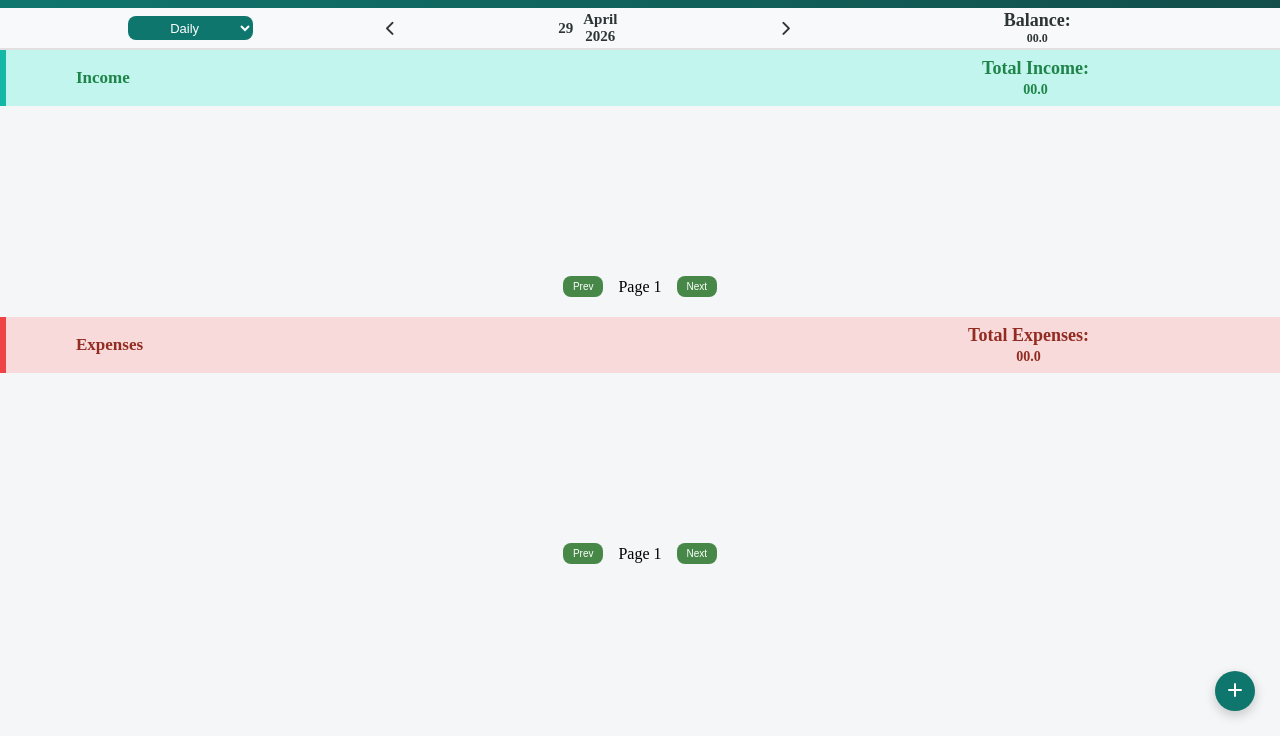
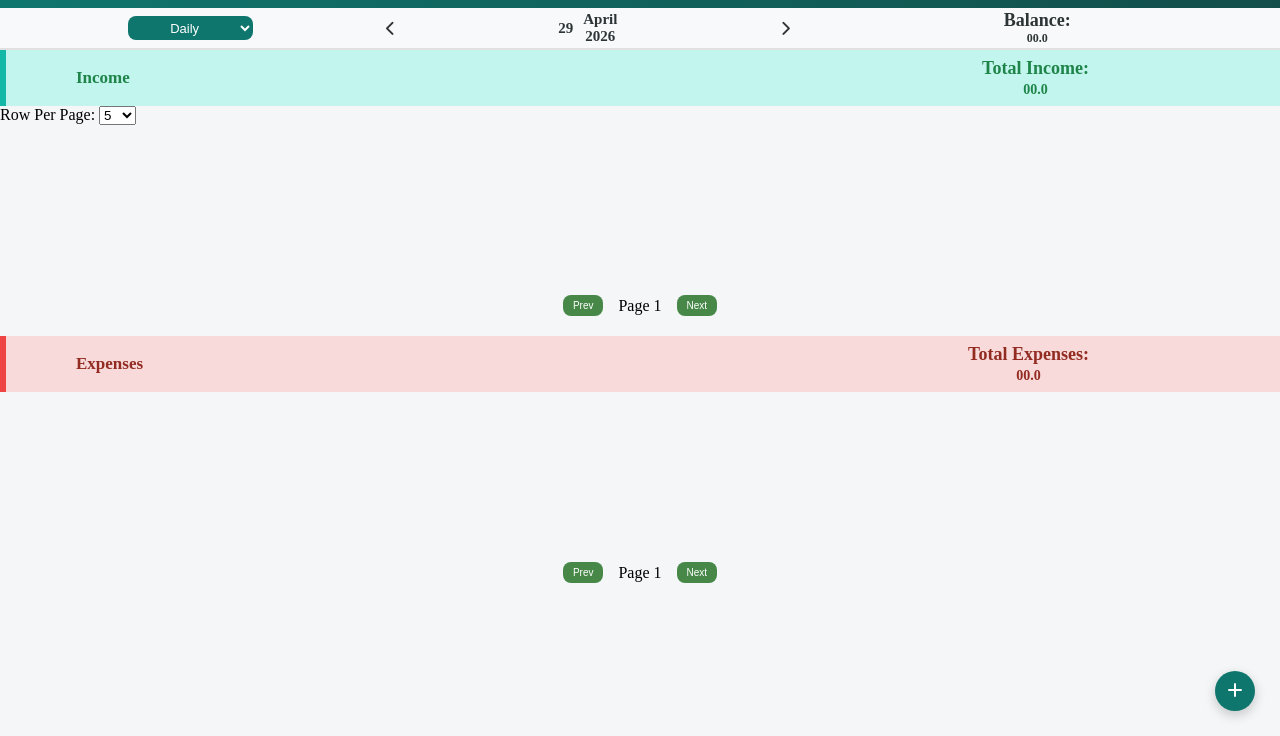
Before and after one commit to atifazaman0421-hub/pagination, a website: page public/HTML/expenseTracker.html in a window 1280 px wide. Shown: the part 64-800 px from the top of the page. Drawn offline with nearby package versions, Linux system fonts and the light colour scheme; no server answers; sample sign-in values are in the browser's storage; a script that the page names is missing.

Commit message:
Update expenseTracker.html

```diff
--- a/public/HTML/expenseTracker.html
+++ b/public/HTML/expenseTracker.html
@@ -76,7 +76,15 @@
           <p id="totalIncome" class="incExpAmount">00.0</p>
         </div>
       </div>
-
+      <div>
+        <label for="rowPerPage">Row Per Page:</label>
+        <select name="rowPerPage" id="rowPerPage">
+          <option value="5">5</option>
+          <option value="10">10</option>
+          <option value="15">15</option>
+          <option value="20">20</option>
+        </select>
+      </div>
       <div class="incomeDateList list">
         <ul id="incomeList"></ul>
       </div>
@@ -95,7 +103,6 @@
           <p id="totalExpense" class="incExpAmount">00.0</p>
         </div>
       </div>
-
       <div class="expenseDateList list">
         <ul id="expenseList"></ul>
       </div>
```
